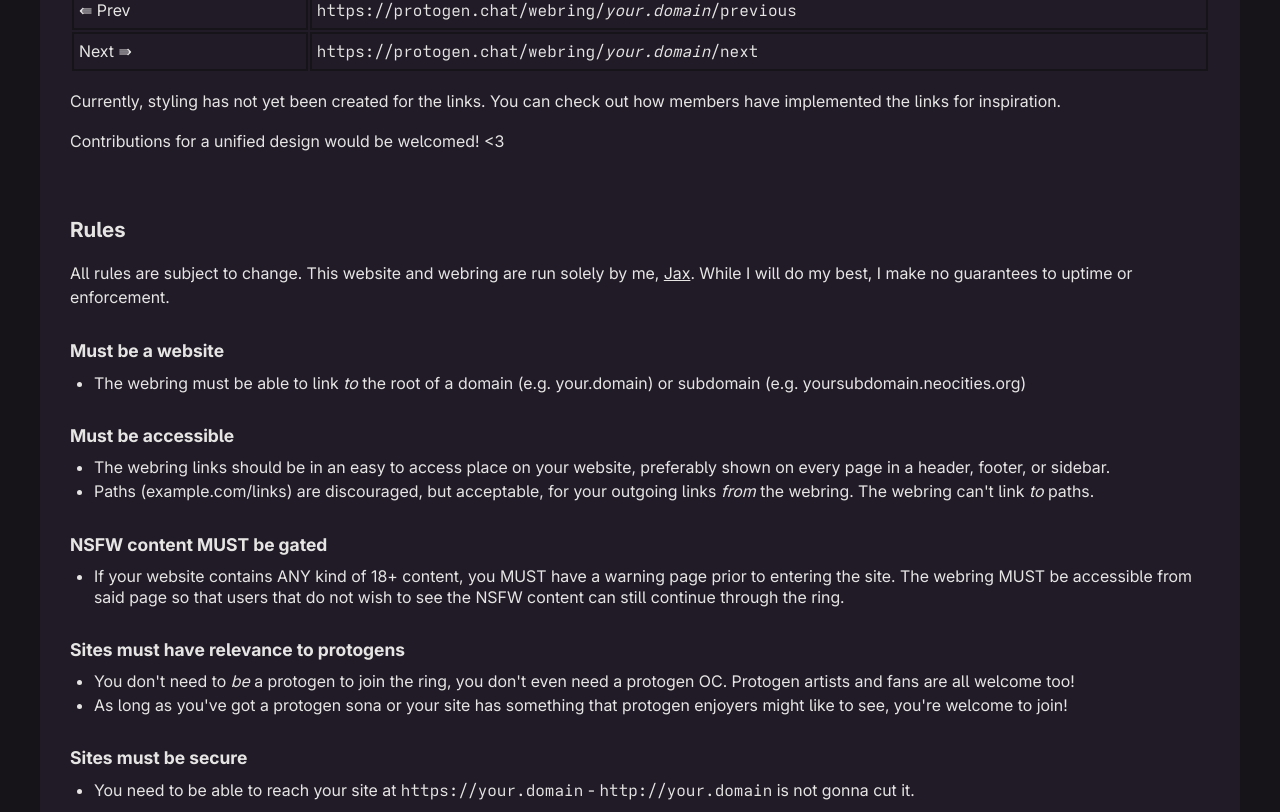
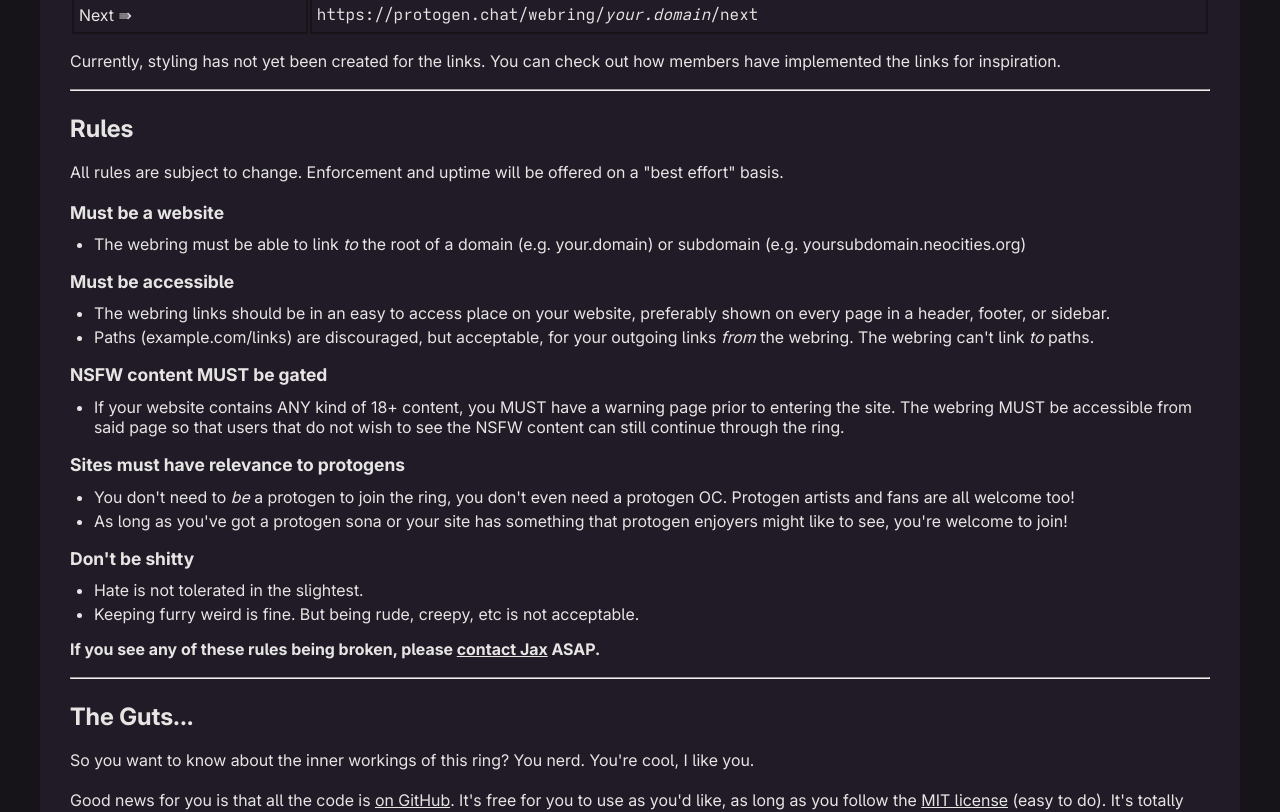
Before and after one commit to HiiJax/protogen.chat, a SvelteKit app: page /webring in a window 1280 px wide. Shown: the part 1037-1849 px from the top of the page. Built offline with nearby package versions, Linux system fonts and the light colour scheme.

Commit message:
make webring page more concise

```diff
--- a/src/routes/style.css
+++ b/src/routes/style.css
@@ -100,6 +100,10 @@ main {
 code {
     font-family: var(--font-mono);
     word-break: break-word;
+}
+
+.rules h5, p {
+  margin-top: 0.8em;
 }
 
 main h1,
--- a/src/routes/webring/+page.svelte
+++ b/src/routes/webring/+page.svelte
@@ -36,7 +36,6 @@
         {/each}
     </tbody>
 </table>
-<br>
 <hr>
 <h2>Join the Ring!</h2>
 <p>
@@ -68,7 +67,6 @@
     </thead>
 </table>
 <p>Currently, styling has not yet been created for the links. You can check out how members have implemented the links for inspiration.</p>
-<p>Contributions for a unified design would be welcomed! &lt;3 </p>
 <!--
 <p>The following links are available to use, but not currently required to join the Protogen Webring.</p>
 <table>
@@ -84,10 +82,10 @@
     </thead>
 </table>
 -->
-<br>
-<h3>Rules</h3>
-<p>All rules are subject to change. This website and webring are run solely by me, <a href="https://hiijax.net">Jax</a>.
-    While I will do my best, I make no guarantees to uptime or enforcement.</p>
+<hr>
+<h2>Rules</h2>
+<div class="rules">
+<p>All rules are subject to change. Enforcement and uptime will be offered on a "best effort" basis.</p>
 <h5>Must be a website</h5>
 <ul>
     <li>The webring must be able to link <i>to</i> the root of a domain (e.g. your.domain) or subdomain (e.g. yoursubdomain.neocities.org)</li>
@@ -110,16 +108,13 @@
     <li>You don't need to <i>be</i> a protogen to join the ring, you don't even need a protogen OC. Protogen artists and fans are all welcome too!</li>
     <li>As long as you've got a protogen sona or your site has something that protogen enjoyers might like to see, you're welcome to join!</li>
 </ul>
-<h5>Sites must be secure</h5>
-<ul>
-    <li>You need to be able to reach your site at <code>https://your.domain</code> - <code>http://your.domain</code> is not gonna cut it.</li>
-</ul>
 <h5>Don't be shitty</h5>
 <ul>
     <li>Hate is not tolerated in the slightest.</li>
     <li>Keeping furry weird is fine. But being rude, creepy, etc is not acceptable.</li>
-    <li><a href="https://hiijax.net">Jax</a> is "ringmaster" and has final say on what defines shitty behaviour. They may be opinionated.</li>
 </ul>
+</div>
+
 <p><strong>If you see any of these rules being broken, please <a href="/contact">contact Jax</a> ASAP.</strong></p>
 <hr>
 <h2>The Guts...</h2>
```
